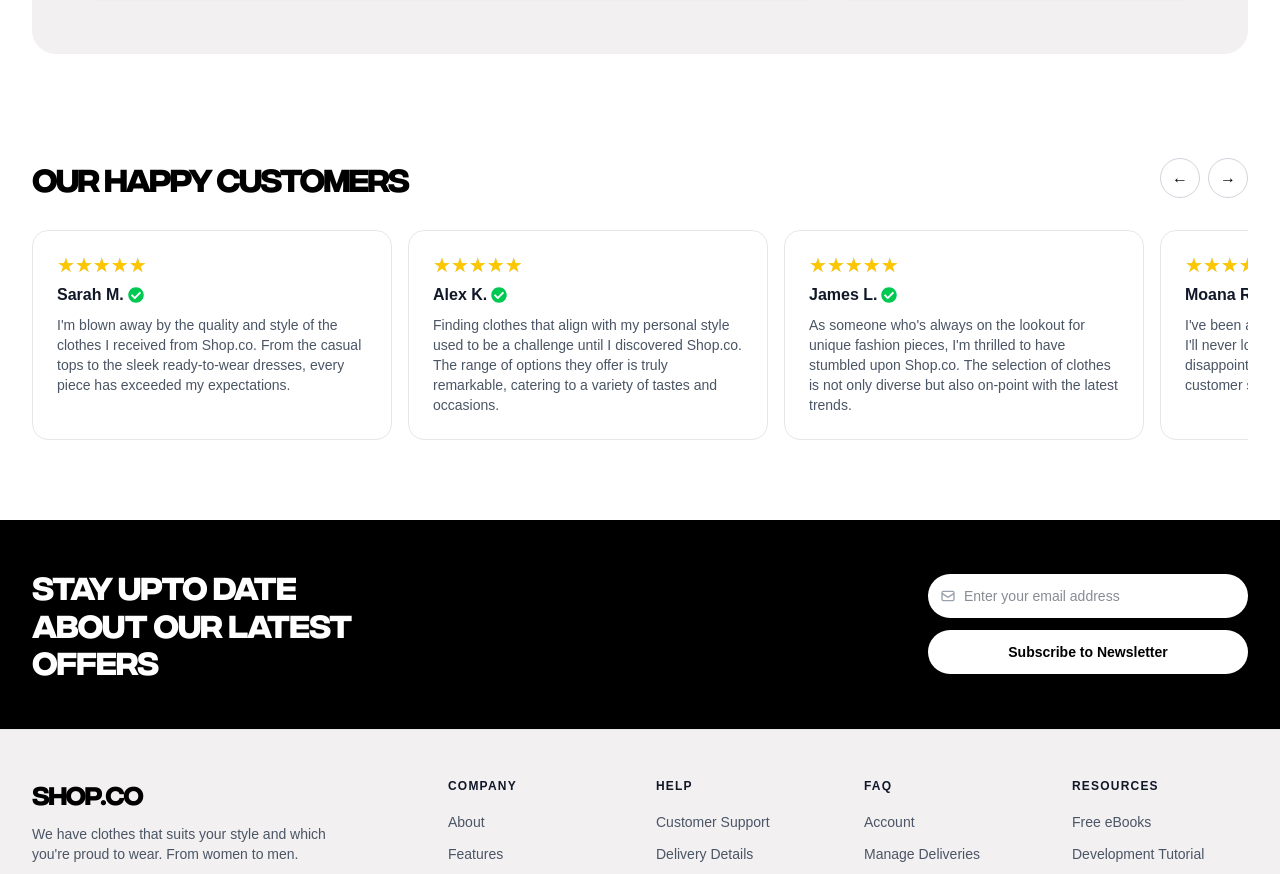
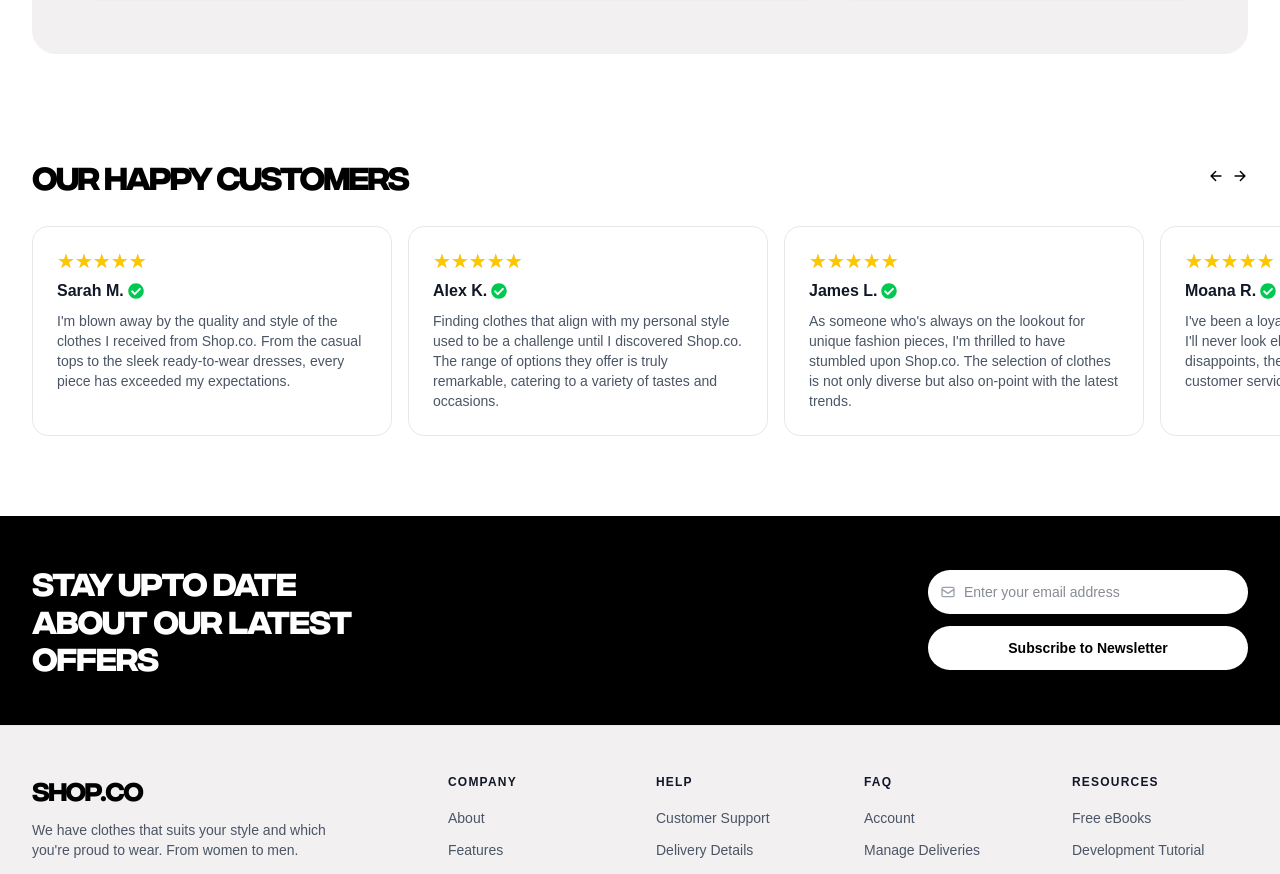
Before and after one commit to pagiannis/EcommerceWebsite, a React (Vite) app in the folder client/: page / in a window 1280 px wide. Shown: the part 2709-3583 px from the top of the page. Built offline with nearby package versions, Linux system fonts and the light colour scheme; a web font is replaced by a local one.

Commit message:
Add more testimonials and improve arrow buttons styles

```diff
--- a/client/src/components/home/TestimonialsSection.tsx
+++ b/client/src/components/home/TestimonialsSection.tsx
@@ -2,6 +2,7 @@ import { useRef } from "react";
 import { testimonials } from "../../data/testimonials";
 import StarRating from "../ui/StarRating";
 import { FaCheckCircle } from "react-icons/fa";
+import { IoArrowBack, IoArrowForward } from "react-icons/io5";
 
 export default function TestimonialsSection() {
   const scrollRef = useRef<HTMLDivElement>(null);
@@ -17,31 +18,25 @@ export default function TestimonialsSection() {
   };
 
   return (
-    <section className="mx-auto max-w-7xl px-4 py-16 lg:px-8">
-      <div className="mb-8 flex items-center justify-between">
+    <section className="py-16">
+      <div className="mx-auto mb-8 max-w-7xl px-4 lg:px-8">
+        <div className="flex items-center justify-between">
           <h2 className="font-display text-3xl font-extrabold uppercase tracking-tight text-brand-black">
             Our Happy Customers
           </h2>
           <div className="flex gap-2">
-          <button
-            onClick={() => scroll("left")}
-            aria-label="Previous"
-            className="flex h-10 w-10 items-center justify-center rounded-full border border-gray-300 transition hover:bg-brand-gray"
-          >
-            ←
+            <button onClick={() => scroll("left")} aria-label="Previous">
+              <IoArrowBack className="flex h-4 w-4 items-center justify-center" />
             </button>
-          <button
-            onClick={() => scroll("right")}
-            aria-label="Next"
-            className="flex h-10 w-10 items-center justify-center rounded-full border border-gray-300 transition hover:bg-brand-gray"
-          >
-            →
+            <button onClick={() => scroll("right")} aria-label="Next">
+              <IoArrowForward className="flex h-4 w-4 items-center justify-center" />
             </button>
+          </div>
         </div>
       </div>
       <div
         ref={scrollRef}
-        className="scrollbar-hide flex gap-4 overflow-x-auto pb-4"
+        className="scrollbar-hide flex gap-4 overflow-x-auto pb-4 px-4 lg:px-8"
       >
         {testimonials.map((t) => (
           <div
--- a/client/src/data/testimonials.ts
+++ b/client/src/data/testimonials.ts
@@ -5,7 +5,7 @@ export const testimonials: Testimonial[] = [
     id: 't1',
     author: 'Sarah M.',
     rating: 5,
-    body: "I\'m blown away by the quality and style of the clothes I received from Shop.co. From the casual tops to the sleek ready-to-wear dresses, every piece has exceeded my expectations.",
+    body: "I'm blown away by the quality and style of the clothes I received from Shop.co. From the casual tops to the sleek ready-to-wear dresses, every piece has exceeded my expectations.",
     verified: true,
   },
   {
@@ -19,14 +19,14 @@ export const testimonials: Testimonial[] = [
     id: 't3',
     author: 'James L.',
     rating: 5,
-    body: "As someone who\'s always on the lookout for unique fashion pieces, I\'m thrilled to have stumbled upon Shop.co. The selection of clothes is not only diverse but also on-point with the latest trends.",
+    body: "As someone who's always on the lookout for unique fashion pieces, I'm thrilled to have stumbled upon Shop.co. The selection of clothes is not only diverse but also on-point with the latest trends.",
     verified: true,
   },
   {
     id: 't4',
     author: 'Moana R.',
     rating: 5,
-    body: "I\'ve been a loyal Shop.co customer for years and I\'ll never look elsewhere. The quality never disappoints, the styles are always fresh, and the customer service is second to none.",
+    body: "I've been a loyal Shop.co customer for years and I'll never look elsewhere. The quality never disappoints, the styles are always fresh, and the customer service is second to none.",
     verified: true,
   },
   {
@@ -36,4 +36,60 @@ export const testimonials: Testimonial[] = [
     body: "Shop.co has completely transformed my wardrobe. Every purchase feels like an investment — the fabrics are luxurious, the fits are perfect, and the designs are timeless.",
     verified: true,
   },
+  {
+    id: 't6',
+    author: 'Nina P.',
+    rating: 5,
+    body: "I ordered three items last month and all of them fit perfectly straight out of the box. The size guide is accurate and the materials feel far more premium than the price would suggest.",
+    verified: true,
+  },
+  {
+    id: 't7',
+    author: 'David W.',
+    rating: 4,
+    body: "Great selection of styles for every occasion. I picked up a few formal shirts and a pair of jeans and I've had nothing but compliments at work. Delivery was fast too.",
+    verified: true,
+  },
+  {
+    id: 't8',
+    author: 'Priya S.',
+    rating: 5,
+    body: "Shop.co is my go-to for refreshing my wardrobe each season. The new arrivals section always has something exciting, and the checkout experience is seamless from start to finish.",
+    verified: true,
+  },
+  {
+    id: 't9',
+    author: 'Liam O.',
+    rating: 5,
+    body: "I was skeptical about buying clothes online but Shop.co changed that completely. The photos are accurate, the quality is outstanding, and returns are hassle-free if anything doesn't fit.",
+    verified: true,
+  },
+  {
+    id: 't10',
+    author: 'Emma C.',
+    rating: 4,
+    body: "Absolutely love the casual collection. The fabrics are breathable and the cuts are flattering. I've recommended Shop.co to all my friends and they've all been equally impressed.",
+    verified: true,
+  },
+  {
+    id: 't11',
+    author: 'Marcus B.',
+    rating: 5,
+    body: "The formal range is exceptional — I bought a vertical striped shirt for an interview and got the job. Whether it was the shirt or not, I'm buying more.",
+    verified: true,
+  },
+  {
+    id: 't12',
+    author: 'Sophia H.',
+    rating: 5,
+    body: "I appreciate that Shop.co caters to a wide range of sizes without compromising on style. Every piece I've owned has held up beautifully after many washes. Real value for money.",
+    verified: true,
+  },
+  {
+    id: 't13',
+    author: 'Tyler N.',
+    rating: 4,
+    body: "Clean designs, honest sizing, and fast shipping — that's all I ask for and Shop.co delivers on all three. Already planning my next order from the new arrivals.",
+    verified: true,
+  },
 ];
```
Lines whose indentation alone changed are shown as unchanged.
